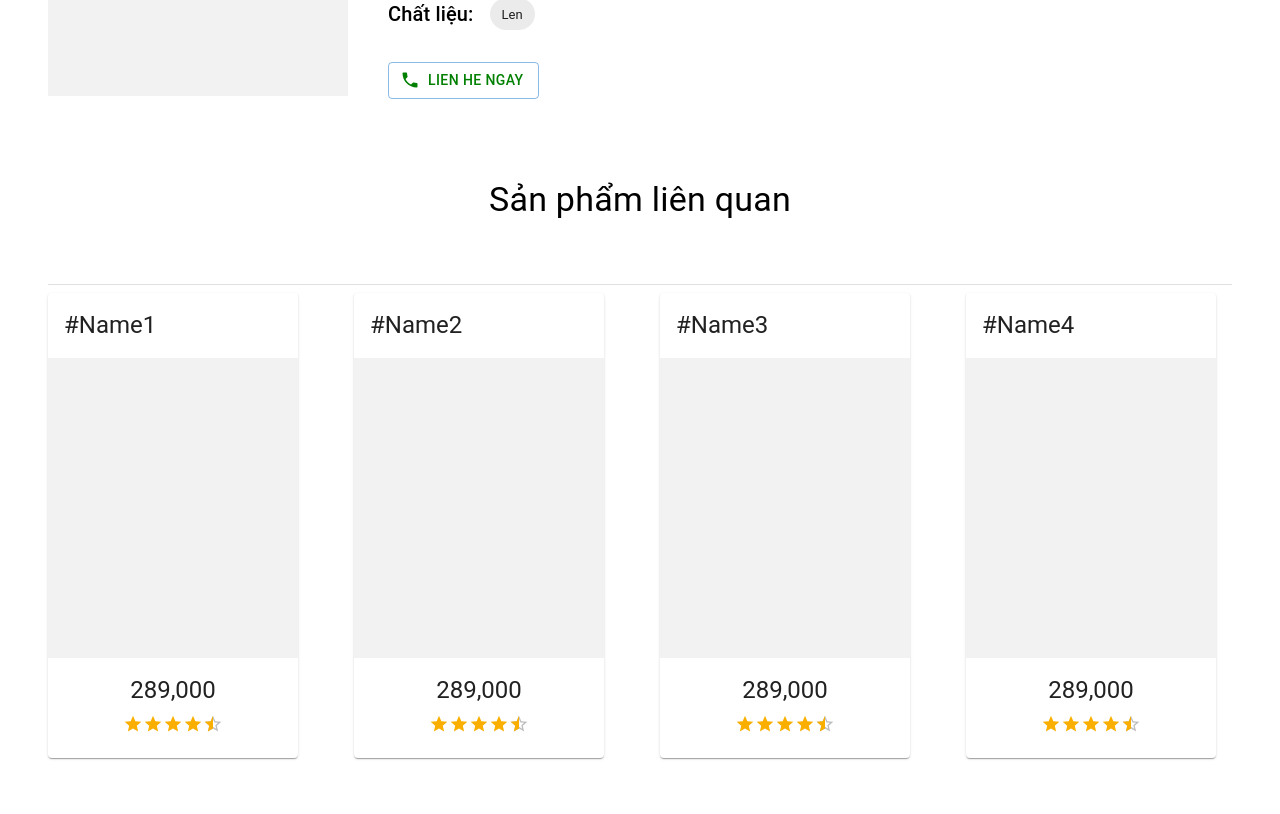
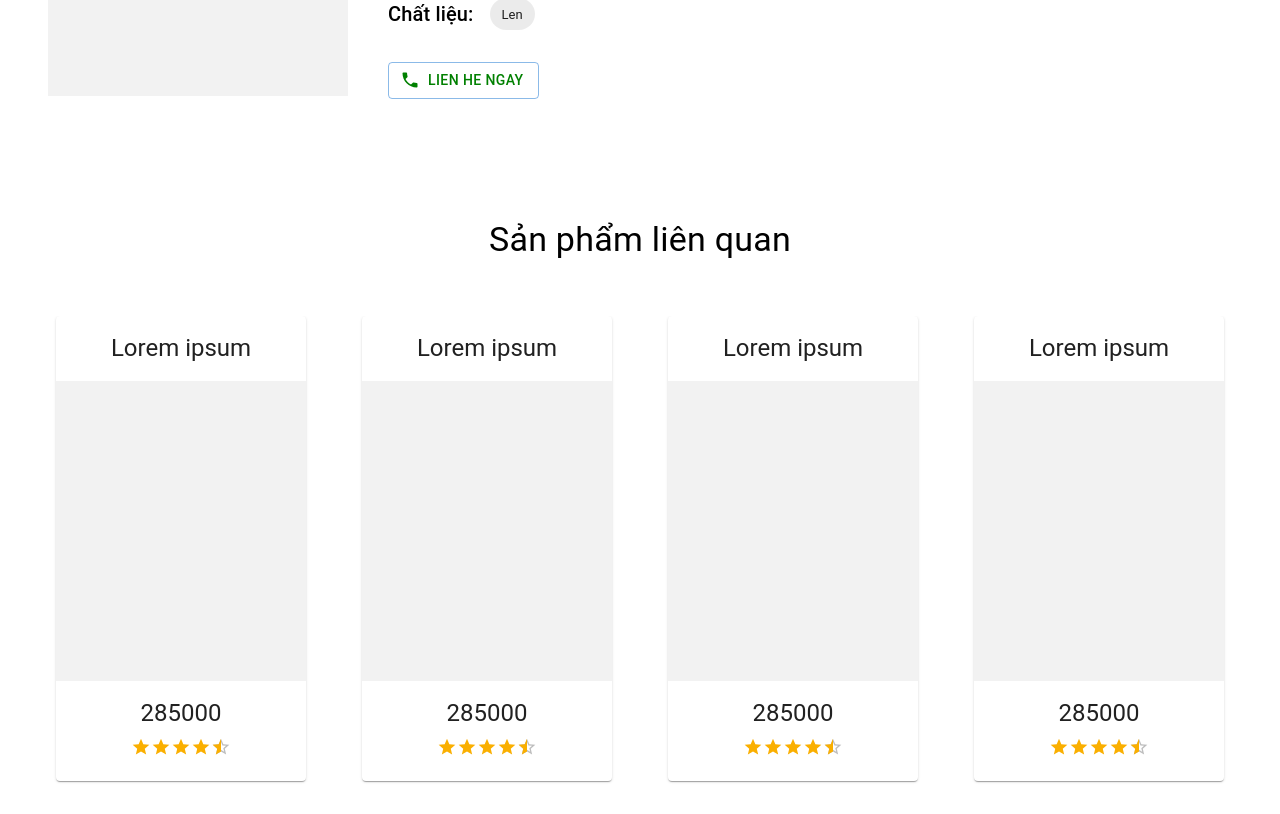
Before and after one commit to chauanphu/bhld-ecommerce, a React (Create React App) app in the folder frontend/: page /product/1 in a window 1280 px wide. Shown: the part 486-1300 px from the top of the page. Built offline with nearby package versions, Linux system fonts and the light colour scheme.

Commit message:
add carousel product detail

```diff
--- a/frontend/package.json
+++ b/frontend/package.json
@@ -21,6 +21,7 @@
     "react-material-ui-carousel": "^3.4.2",
     "react-router-dom": "^6.3.0",
     "react-scripts": "5.0.1",
+    "swiper": "^8.3.2",
     "web-vitals": "^2.1.4"
   },
   "scripts": {
--- a/frontend/src/App.jsx
+++ b/frontend/src/App.jsx
@@ -5,6 +5,7 @@ import ProductPage from './pages/Products/ProductPage'
 import ProductDetailPage from './pages/ProductDetail/ProductDetailPage'
 import CategoryPage from './pages/Category/CategoryPage'
 import NotFoundPage from "./pages/NotFound";
+import "swiper/css/bundle";
 
 const App = () => {
   return (
--- a/frontend/src/components/Carousel.jsx
+++ b/frontend/src/components/Carousel.jsx
@@ -1,55 +1,44 @@
-import React from 'react'
-import Carousel from 'react-material-ui-carousel'
-import { Box } from '@mui/material'
+import React from "react";
+// Import Swiper React components
+import { Swiper, SwiperSlide } from "swiper/react";
 
-import carousel_1 from '../assets/carousel-1.jpg'
-import carousel_2 from '../assets/carousel-2.jpg'
-import carousel_3 from '../assets/carousel-3.jpg'
+// Import Swiper styles
+import "swiper/css";
+import "swiper/css/pagination";
 
-const MyCarousel = () => {
-    var items = [
-        {
-            name: "Random Name #1",
-            img: carousel_1
-        },
-        {
-            name: "Random Name #2",
-            img: carousel_2
-        },
-        {
-            name: "Random Name #2",
-            img: carousel_3
-        }
-    ]
+import './swiper-style.css'
+// import required modules
+import { Pagination } from "swiper";
 
+import ProductCard from "./Cards/ProductCard";
+
+export default function Carousel({ items }) {
     return (
-        <Carousel interval={2000} animation='slide' sx={{
-            height: { xs: '60vh', md: '90vh' },
-            width: '100vw',
-            position: 'relative',
-            left: 0
-        }}>
-            {
-                items.map((item, i) => <Item key={i} item={item} />)
-            }
-        </Carousel>
-    )
+        <>
+            <Swiper
+                slidesPerView={1}
+                spaceBetween={10}
+                pagination={{
+                    clickable: true,
+                }}
+                breakpoints={{
+                    640: {
+                        slidesPerView: 2,
+                        spaceBetween: 20,
+                    },
+                    768: {
+                        slidesPerView: 4,
+                        spaceBetween: 40,
+                    },
+
+                }}
+                modules={[Pagination]}
+                className="mySwiper"
+            >
+                {items.map((item) => {
+                    return (<SwiperSlide key={item.id}><ProductCard item={item} /></SwiperSlide>)
+                })}
+            </Swiper>
+        </>
+    );
 }
-
-const Item = ({ item }) => {
-    return (
-        <Box
-            component="img"
-            sx={{
-                height: {
-                    xs: '50vh',
-                    md: '80vh'
-                },
-                width: '100vw'
-            }}
-            alt={item.name}
-            src={item.img}
-        />
-    )
-}
-export default MyCarousel
--- a/frontend/src/components/index.js
+++ b/frontend/src/components/index.js
@@ -1,5 +1,5 @@
 export {default as Navbar} from './Navbar'
 export {default as Footer} from './Footer'
-export {default as IntroCarousel} from './Carousel'
+export {default as Carousel} from './Carousel'
 export {default as Products} from './Products'
 export {default as Blogs} from './Blogs'
--- /dev/null
+++ b/frontend/src/components/swiper-style.css
@@ -0,0 +1,31 @@
+.swiper {
+    width: 100%;
+    height: 100%;
+}
+
+.swiper-slide {
+    text-align: center;
+    font-size: 18px;
+    background: #fff;
+
+    /* Center slide text vertically */
+    display: -webkit-box;
+    display: -ms-flexbox;
+    display: -webkit-flex;
+    display: flex;
+    -webkit-box-pack: center;
+    -ms-flex-pack: center;
+    -webkit-justify-content: center;
+    justify-content: center;
+    -webkit-box-align: center;
+    -ms-flex-align: center;
+    -webkit-align-items: center;
+    align-items: center;
+}
+
+.swiper-slide img {
+    display: block;
+    width: 100%;
+    height: 100%;
+    object-fit: cover;
+}
--- a/frontend/src/pages/ProductDetail/ProductDetailPage.jsx
+++ b/frontend/src/pages/ProductDetail/ProductDetailPage.jsx
@@ -1,7 +1,7 @@
 
 import { Box, Skeleton, Container, Typography, Stack, Rating, Chip, Button } from "@mui/material"
 import PhoneIcon from '@mui/icons-material/Phone';
-import Products from "../../components/Products";
+import Carousel from "../../components/Carousel";
 
 const Header = () => {
     return (<Box sx={{
@@ -16,10 +16,17 @@ const Header = () => {
     </Box>)
 }
 const ProductDetailPage = () => {
+    const related_items = [
+        { id: 0, name: 'Lorem ipsum', price: 285000 },
+        { id: 1, name: 'Lorem ipsum', price: 285000 },
+        { id: 2, name: 'Lorem ipsum', price: 285000 },
+        { id: 3, name: 'Lorem ipsum', price: 285000 },
+    ]
     return (<>
         <Container maxWidth="xl">
             <Box display="flex" sx={{
                 flexDirection: { xs: 'column', md: 'row' },
+                mb: 10
             }}>
                 <Box sx={{
                     alignSelf: { xs: 'center', md: 'start' }
@@ -54,7 +61,8 @@ const ProductDetailPage = () => {
                 </Box>
             </Box>
             <Box>
-                <Products header={<Header />}></Products>
+                <Header />
+                <Carousel items={related_items}></Carousel>
             </Box>
         </Container>
     </>)
```
Also changed, not shown: 1 other file (tests, documents, lock files or other folders).
